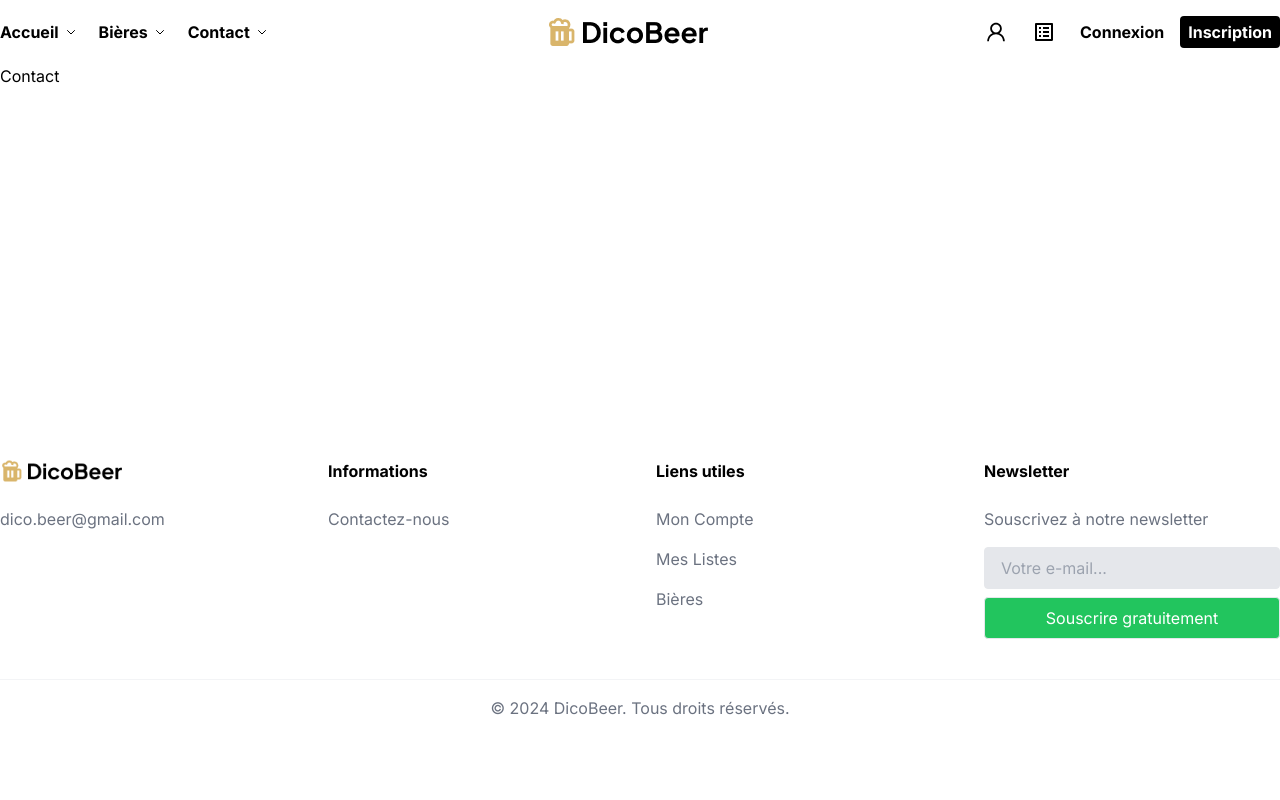
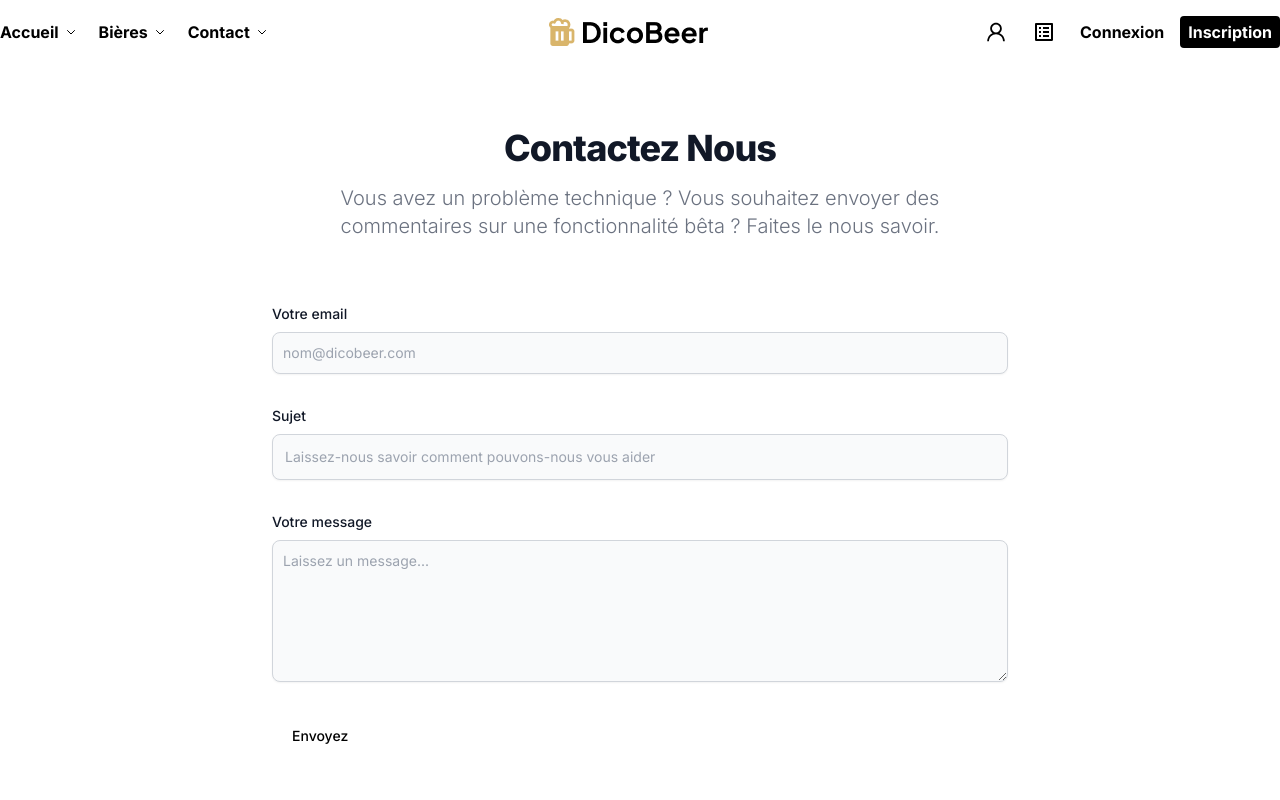
Before and after one commit to lege0053/DicoBeer, a Next.js app in the folder front/: page /contact in a window 1280 px wide. Shown: the top 800 px of the page. Built offline with nearby package versions, Linux system fonts and the light colour scheme.

Commit message:
wip: page de contact

```diff
--- a/front/src/app/contact/page.tsx
+++ b/front/src/app/contact/page.tsx
@@ -5,5 +5,27 @@ export const metadata: Metadata = {
 }
 
 export default function Page() {
-    return <h1>Contact</h1>
+    return (
+      <section className="bg-white">
+      <div className="py-8 lg:py-16 px-4 mx-auto max-w-screen-md">
+          <h2 className="mb-4 text-4xl tracking-tight font-extrabold text-center text-gray-900">Contactez Nous</h2>
+          <p className="mb-8 lg:mb-16 font-light text-center text-gray-500 sm:text-xl">Vous avez un problème technique ? Vous souhaitez envoyer des commentaires sur une fonctionnalité bêta ? Faites le nous savoir.</p>
+          <form action="#" className="space-y-8">
+              <div>
+                  <label for="email" className="block mb-2 text-sm font-medium text-gray-900 ">Votre email</label>
+                  <input type="email" id="email" className="shadow-sm bg-gray-50 border border-gray-300 text-gray-900 text-sm rounded-lg focus:ring-primary-500 focus:border-primary-500 block w-full p-2.5 " placeholder="nom@dicobeer.com" required />
+              </div>
+              <div>
+                  <label for="subject" className="block mb-2 text-sm font-medium text-gray-900 ">Sujet</label>
+                  <input type="text" id="subject" className="block p-3 w-full text-sm text-gray-900 bg-gray-50 rounded-lg border border-gray-300 shadow-sm focus:ring-primary-500 focus:border-primary-500 " placeholder="Laissez-nous savoir comment pouvons-nous vous aider" required />
+              </div>
+              <div className="sm:col-span-2">
+                  <label for="message" className="block mb-2 text-sm font-medium text-gray-900 ">Votre message</label>
+                  <textarea id="message" rows={6} className="block p-2.5 w-full text-sm text-gray-900 bg-gray-50 rounded-lg shadow-sm border border-gray-300 focus:ring-primary-500 focus:border-primary-500" placeholder="Laissez un message..."></textarea>
+              </div>
+              <button type="submit" className="py-3 px-5 text-sm font-medium text-center rounded-lg bg-primary-700 sm:w-fit hover:bg-primary-800 focus:ring-4 focus:outline-none focus:ring-primary-300">Envoyez</button>
+          </form>
+      </div>
+    </section>
+    )
   }
```
